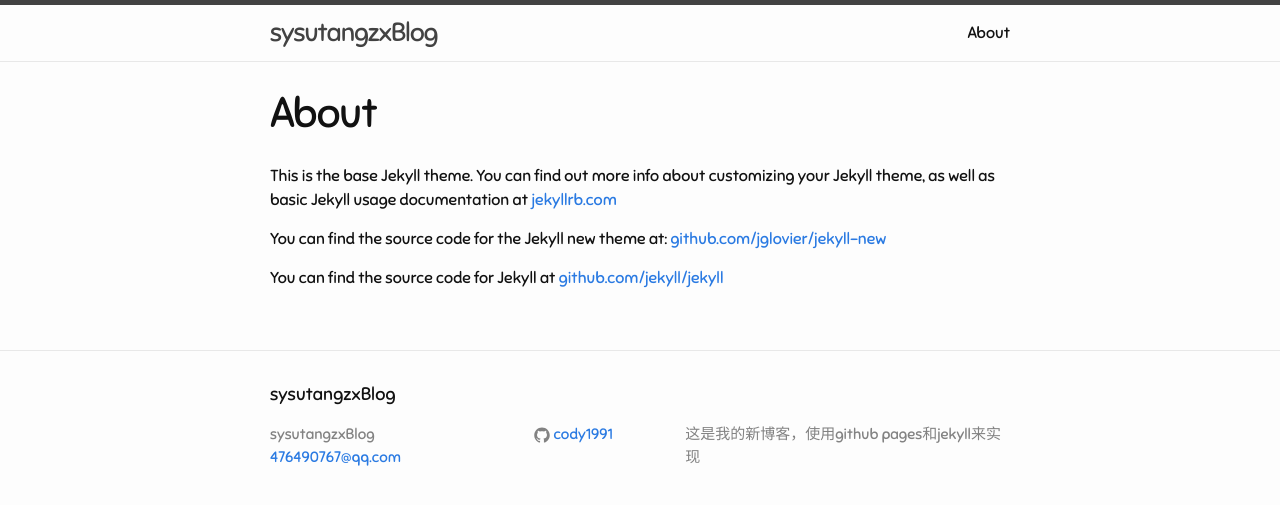
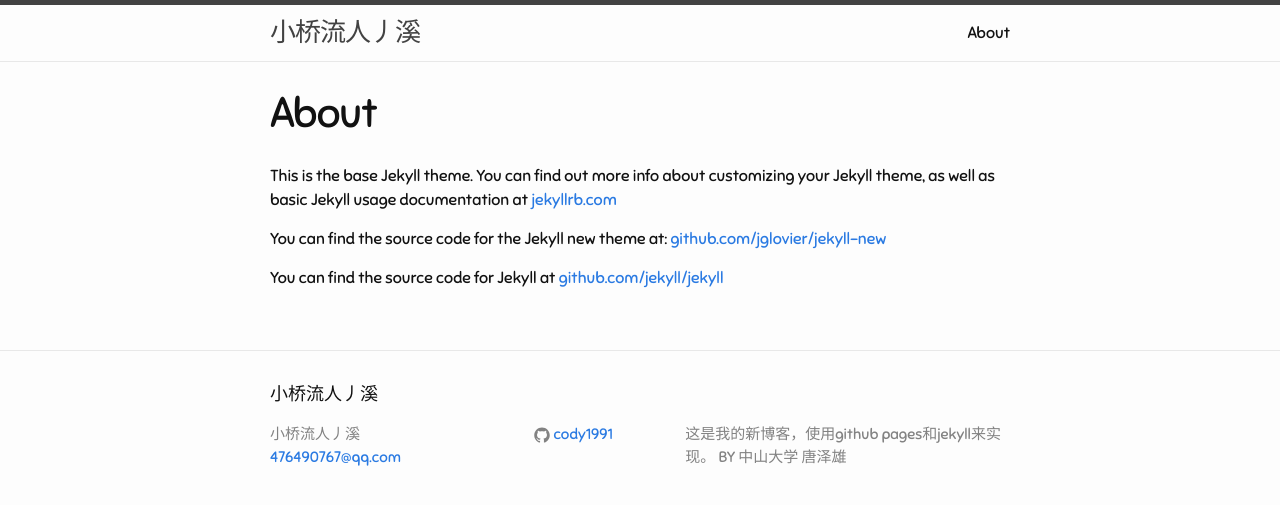
Before and after one commit to luojiyin1987/sysutangzxBlog, a Jekyll site: the page built from about.md, in a window 1280 px wide. Shown: the top 505 px of the page. Built offline with Jekyll 4.4.1, drawn with Linux system fonts in a browser that asks for light colours.

Commit message:
new blog

```diff
--- a/_config.yml
+++ b/_config.yml
@@ -1,8 +1,8 @@
 # Site settings
-title: sysutangzxBlog
+title: 小桥流人丿溪
 email: 476490767@qq.com
 description: > # this means to ignore newlines until "baseurl:"
-  这是我的新博客，使用github pages和jekyll来实现
+  这是我的新博客，使用github pages和jekyll来实现。 BY 中山大学 唐泽雄
 baseurl: "/sysutangzxBlog"
 url: "http://cody1991.github.io/"
 github_username:  cody1991
```
Also changed, not shown: _posts/2014-10-09-summary.markdown (added, +28 -0 lines), source/2014-10-09-summary.jpg (added).
